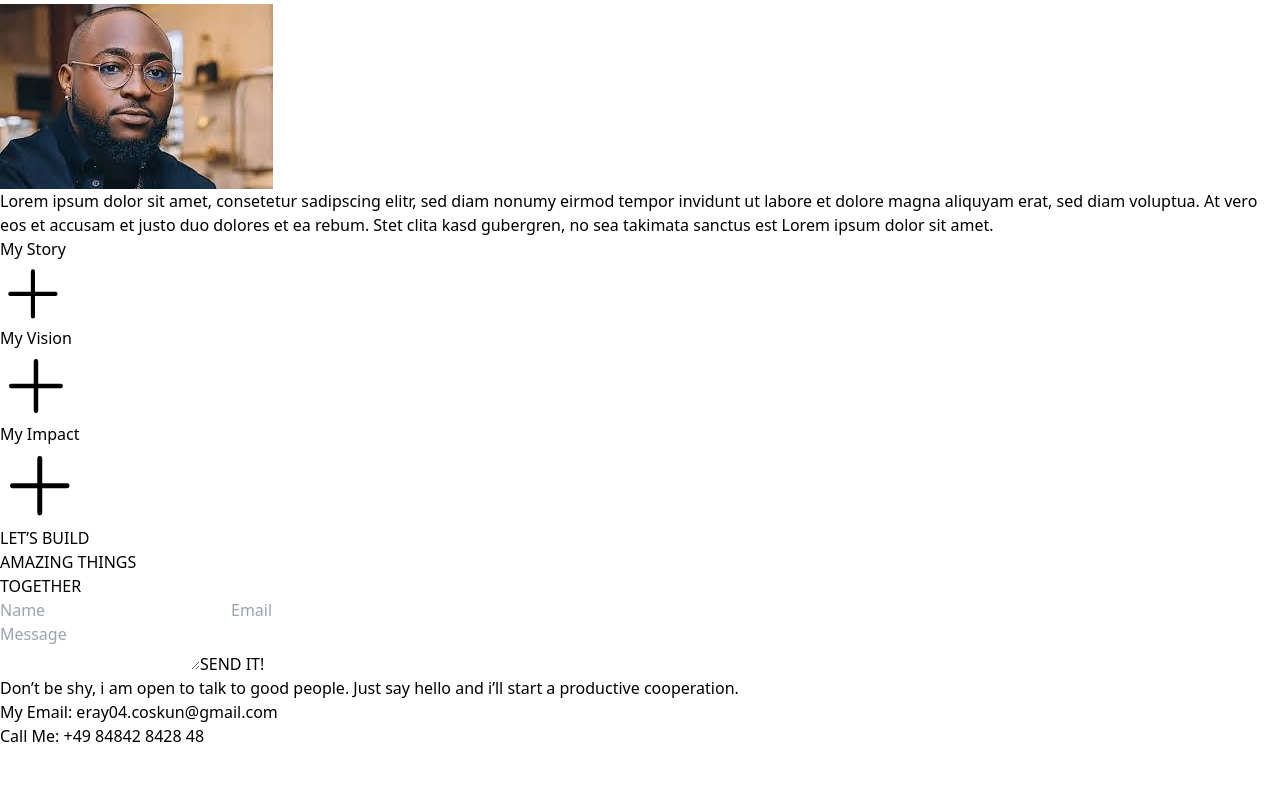
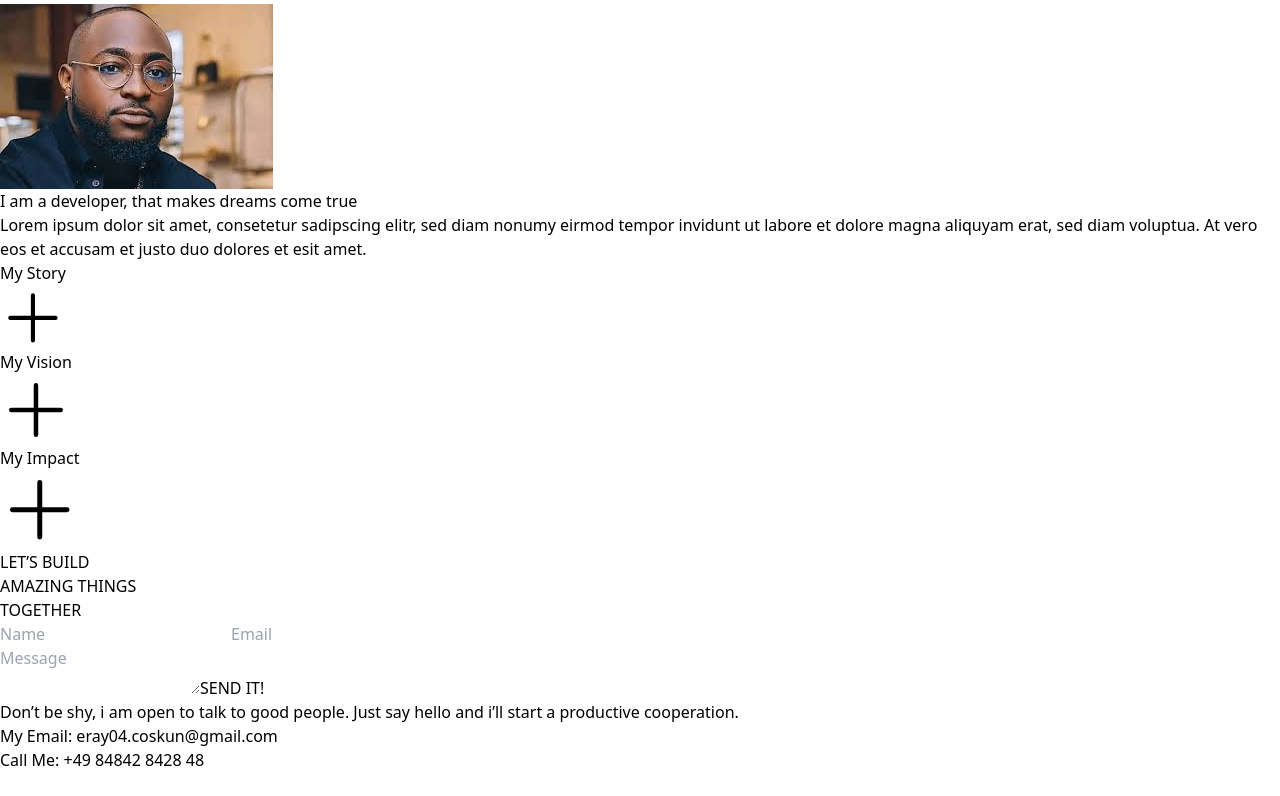
Before and after one commit to ErayC4/portfolio, a React (Vite) app: page / in a window 1280 px wide. Shown: the part 1674-2470 px from the top of the page. Before the commit the page ends 2446 px from the top, so only its background shows below. Built offline with nearby package versions, Linux system fonts and the light colour scheme.

Commit message:
changes in about me layout

```diff
--- a/src/AboutMe.jsx
+++ b/src/AboutMe.jsx
@@ -44,9 +44,9 @@ function AboutMe() {
         </div>
         <div className="w-2/3">
 
-
-          <p className="text-2xl">
-          Lorem ipsum dolor sit amet, consetetur sadipscing elitr, sed diam nonumy eirmod tempor invidunt ut labore et dolore magna aliquyam erat, sed diam voluptua. At vero eos et accusam et justo duo dolores et ea rebum. Stet clita kasd gubergren, no sea takimata sanctus est Lorem ipsum dolor sit amet.
+          <p className="text-8xl">I am a developer, that makes dreams come true</p>
+          <p className="text-2xl w-1/2 pt-8">
+          Lorem ipsum dolor sit amet, consetetur sadipscing elitr, sed diam nonumy eirmod tempor invidunt ut labore et dolore magna aliquyam erat, sed diam voluptua. At vero eos et accusam et justo duo dolores et esit amet.
           </p>
         </div>
       </div>
```
